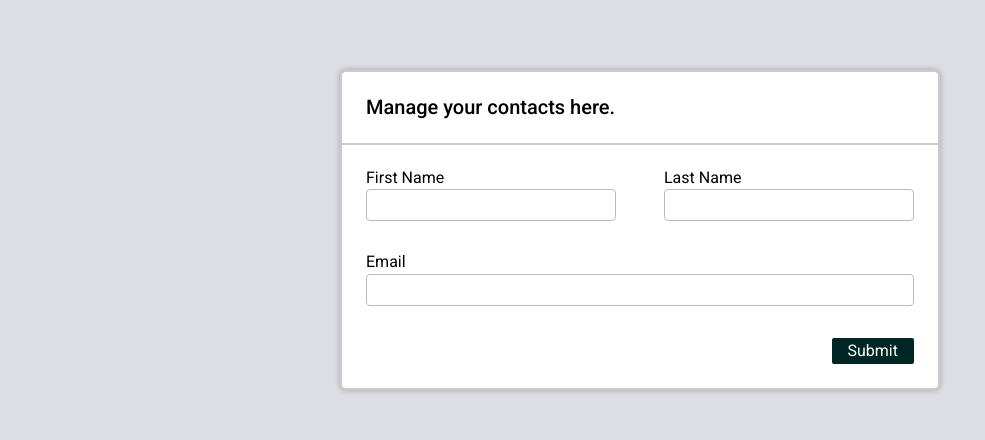
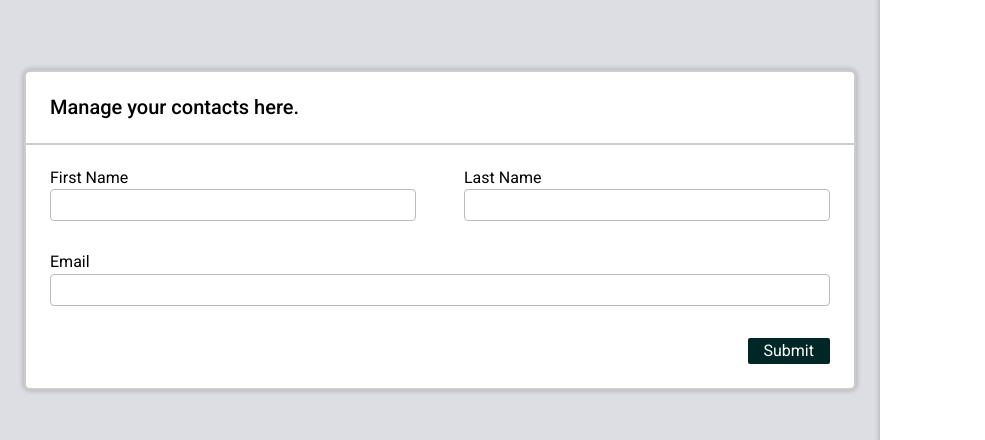
Before and after one commit to danielstephany/contact-organizer, a React (Vite) app: page / in a window 1280 px wide. Shown: the part 170-610 px from the top of the page, without its empty margins (0-985 px from the left). Built offline with nearby package versions, Linux system fonts and the light colour scheme.

Commit message:
added contact list component

```diff
--- a/src/GlobalStyle/index.tsx
+++ b/src/GlobalStyle/index.tsx
@@ -19,6 +19,9 @@ const GlobalStyle = createGlobalStyle`
     padding: 0;
   }
 
+  form {
+    width: 100%;
+  }
   /* Add any other global CSS resets or base styles here */
 `;
 
--- a/src/components/layouts/BaseLayout.tsx
+++ b/src/components/layouts/BaseLayout.tsx
@@ -2,30 +2,46 @@ import styled from 'styled-components'
 
 interface baseLayoutProps {
     className?: string,
-    children: React.ReactNode
+    children: React.ReactNode,
+    sidePanelChildren: React.ReactNode
 }
 
 const BaseLayoutComp = ({
     className,
-    children
+    children,
+    sidePanelChildren
 }: baseLayoutProps) => {
     return (
         <div className={className}>
             <div className="base-layout__content">{children}</div>
+            <div className='base-layout__sidebar-right'>
+                {sidePanelChildren}
+            </div>
         </div>
     )
 }
 
 const BaseLayout = styled(BaseLayoutComp)`
     display: flex;
-    flex-direction: column;
+    align-items: stretch;
     height: 100vh;
     height: 100dvh;
     .base-layout__content {
         display: flex;
-        width: 600px;
+        flex-direction: column;
+        align-items: center;
+        justify-content: center;
+        flex-grow: 1;
         max-width: 100%;
-        margin: auto auto;
+        height: 100%;
+        padding: 24px;
+    }
+    .base-layout__sidebar-right {
+        display: flex;
+        flex-direction: column;
+        width: 400px;
+        background: #fff;
+        box-shadow: 0px 0px 5px 1px rgba(0,0,0,0.2);
     }
 `
 
--- a/src/views/ManageContacts/ManageContacts.tsx
+++ b/src/views/ManageContacts/ManageContacts.tsx
@@ -1,10 +1,18 @@
+import {useState} from 'react'
 import ManageContactsForm from './ManageContactsForm'
 import BaseLayout from '@src/components/layouts/BaseLayout'
 import ContentSection from '@src/components/modules/ContentSection'
+import ContactsList from './ContactsList'
 
 const ManageContacts = () => {
+    const [contacts, setContacts] = useState([{}])
+
     return (
-        <BaseLayout>
+        <BaseLayout
+            sidePanelChildren={
+                <ContactsList contacts={contacts}/>
+            }
+        >
             <ContentSection
                 title="Manage your contacts here."
             >
--- a/src/views/ManageContacts/ManageContactsForm.tsx
+++ b/src/views/ManageContacts/ManageContactsForm.tsx
@@ -10,7 +10,7 @@ const validate = (values: tValues) => {
     const errors: tErrors = {};
 
     Object.entries(values).forEach(([key, value]) => {
-        if (key === "email" && !EMAIL_REGEX.test(value)){
+        if (key === "email" && value && !EMAIL_REGEX.test(value)){
             errors[key] = "Please enter a valid email"
         } else if (!value) {
             errors[key] = true
```
